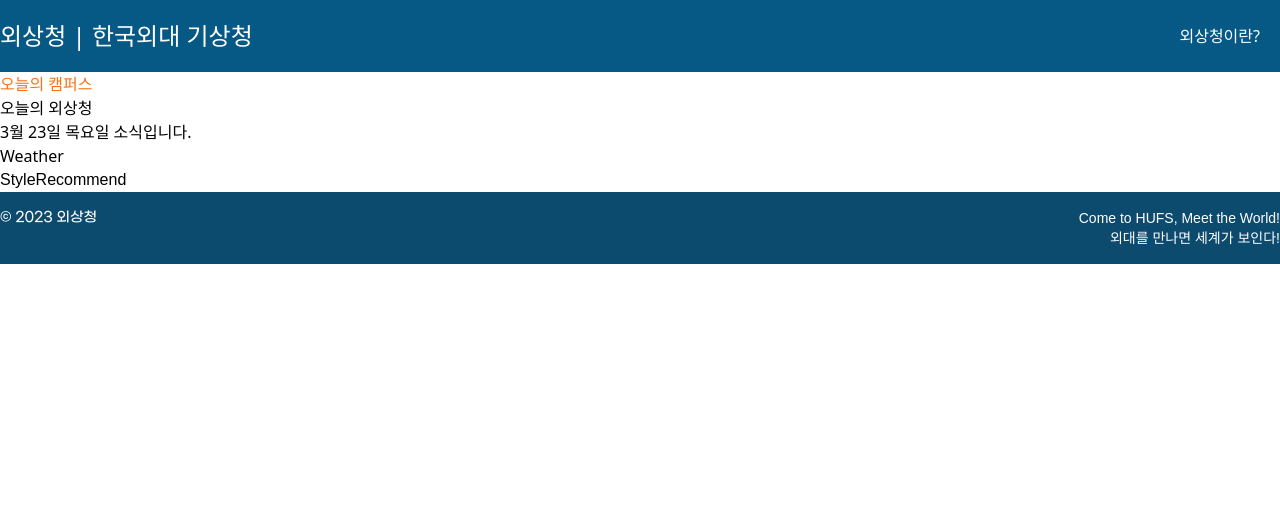
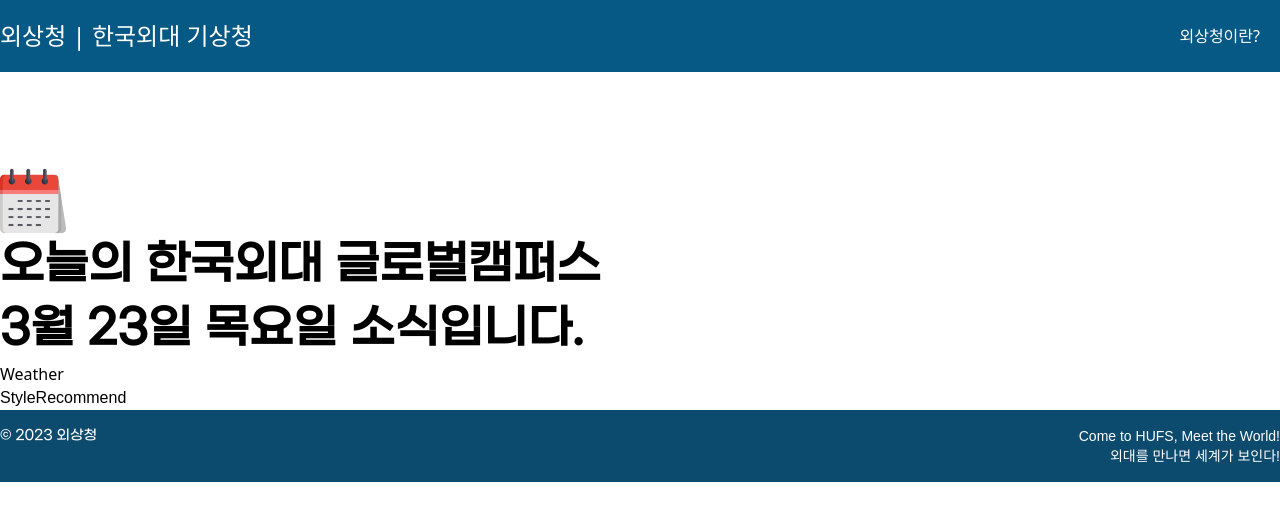
Before and after one commit to hufstory/HUFSWeather_front, a React (Create React App) app: page / in a window 1280 px wide. Shown: the top 520 px of the page. Built offline with nearby package versions, Linux system fonts and the light colour scheme; a web font is replaced by a local one.

Commit message:
Style: Today

```diff
--- a/src/components/Today.tsx
+++ b/src/components/Today.tsx
@@ -1,4 +1,5 @@
 import React from "react"
+import calendarImage from "../statics/images/calendar.png"
 
 const Today = () => {
   const today: Date = new Date()
@@ -8,14 +9,15 @@
   const day: string = dayOfWeek[today.getDay()]
 
   return (
-    <div>
-      <h1 className="text-orange-500">오늘의 캠퍼스</h1>
-      <h1>오늘의 외상청</h1>
-      <h1>
-        {month}월 {date}일 {day}요일 소식입니다.
-      </h1>
+    <div className="container mx-auto pt-[96px]">
+      <div className="leading-[64px] text-[46px] font-bold font-GmarketMedium">
+        <img className="h-[66px]" src={calendarImage}></img>
+        <h1>오늘의 한국외대 글로벌캠퍼스</h1>
+        <span>
+          {month}월 {date}일 {day}요일 소식입니다.
+        </span>
+      </div>
     </div>
   )
 }
-
 export default Today
```
